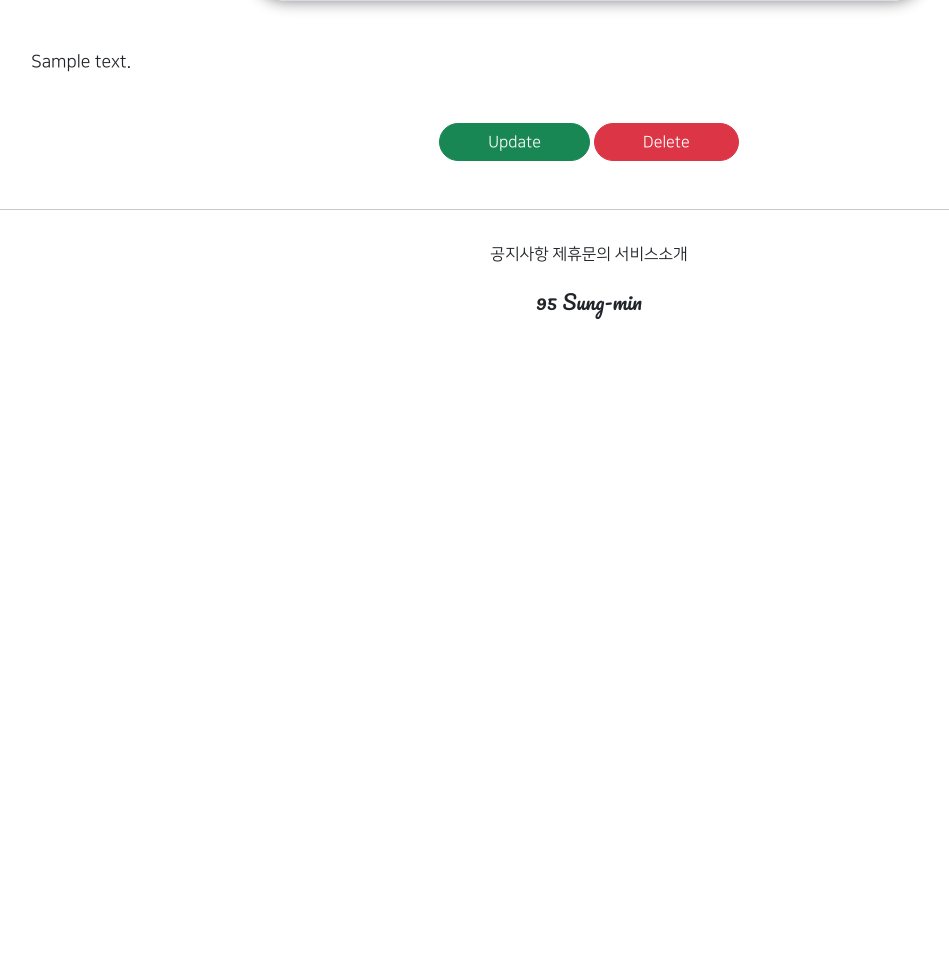
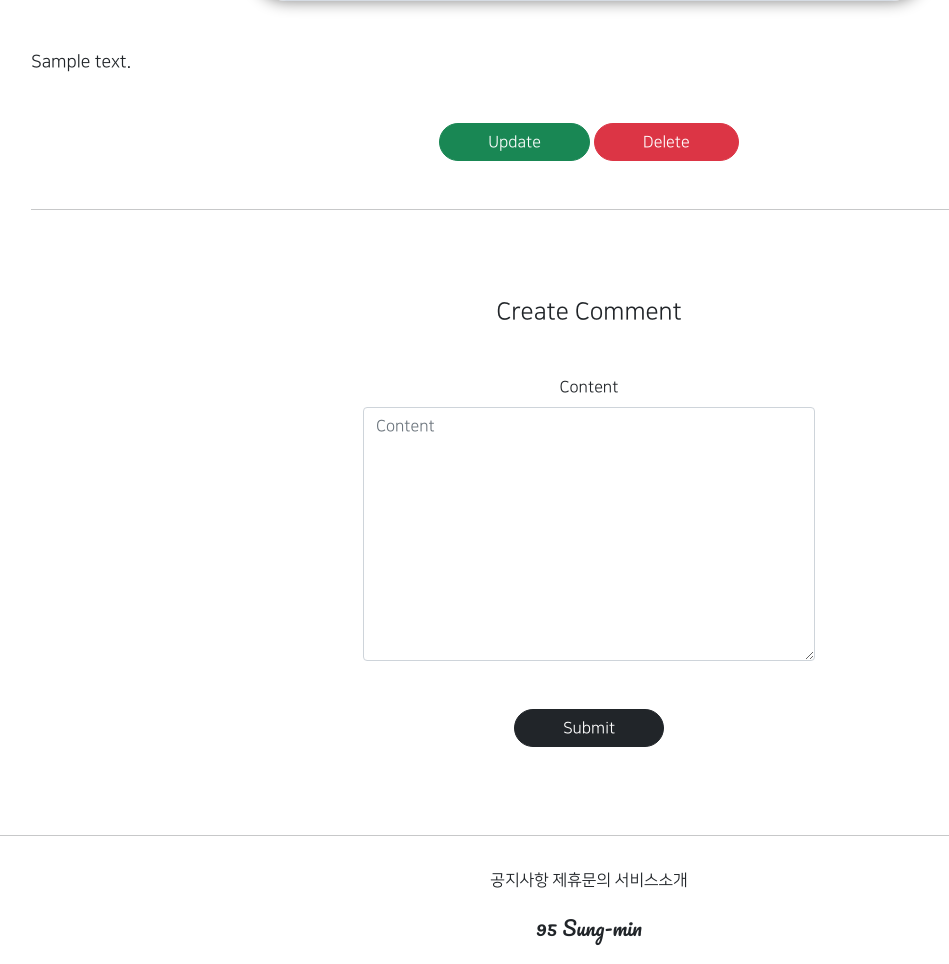
Before and after one commit to lee-sungmin95/temporary_07-05, a Django app: page /articles/detail/1 in a window 1280 px wide. Shown: the part 932-1896 px from the top of the page, without its empty margins (51-1000 px from the left). Before the commit the page ends 1251 px from the top, so only its background shows below. Run offline with Django 3.2, Linux system fonts and the light colour scheme; a user stored in the database is signed in; tables that the repository leaves empty hold one stand-in row (values such as "Sample post"); grey boxes marked "Sample" are stand-in pictures; parts of the project's set-up code (start-up, migrations or seed data) failed here and were passed over; some libraries are stand-ins or nearby versions.

Commit message:
08/09 2ban commit 4

```diff
--- a/articleapp/templates/articleapp/detail.html
+++ b/articleapp/templates/articleapp/detail.html
@@ -35,6 +35,13 @@
             </div>
             {% endif %}
         </div>
+
+        <hr>
+
+        <div class="text-center my-4">
+            {#     댓글 작성 폼 및 댓글       #}
+            {% include 'commentapp/create.html' %}
+        </div>
     </div>
 
 
--- a/articleapp/views.py
+++ b/articleapp/views.py
@@ -5,10 +5,12 @@
 from django.urls import reverse_lazy, reverse
 from django.utils.decorators import method_decorator
 from django.views.generic import CreateView, DetailView, UpdateView, DeleteView, ListView
+from django.views.generic.edit import FormMixin
 
 from articleapp.forms import ArticleCreationForm
 from articleapp.models import Article
 from articleapp.templates.articleapp.decorators import article_ownership_required
+from commentapp.froms import CommentCreationForm
 
 
 @method_decorator(login_required, 'get')
@@ -26,8 +28,9 @@
         return reverse('articleapp:detail', kwargs={'pk' : self.object.pk})
 
 
-class ArticleDetailView(DetailView):
+class ArticleDetailView(DetailView, FormMixin):
     model = Article
+    form_class = CommentCreationForm
     context_object_name = 'target_article'
     template_name = 'articleapp/detail.html'
 
--- a/commentapp/templates/commentapp/create.html
+++ b/commentapp/templates/commentapp/create.html
@@ -1,8 +1,4 @@
-{% extends 'base.html' %}
 {% load bootstrap4 %}
-
-{% block content %}
-
 
     <div class="text-center mw-500 m-auto">
         <div class="m-5">
@@ -19,6 +15,3 @@
             </form>
         </div>
     </div>
-
-
-{% endblock %}
```
